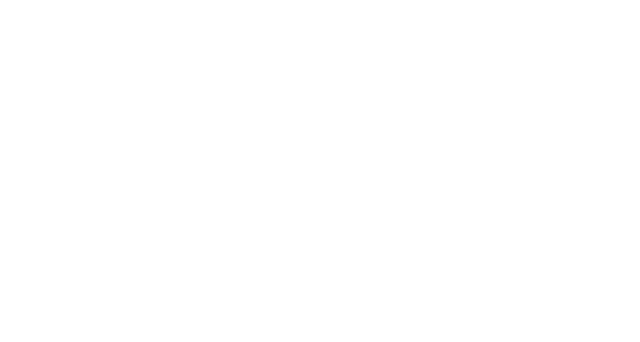
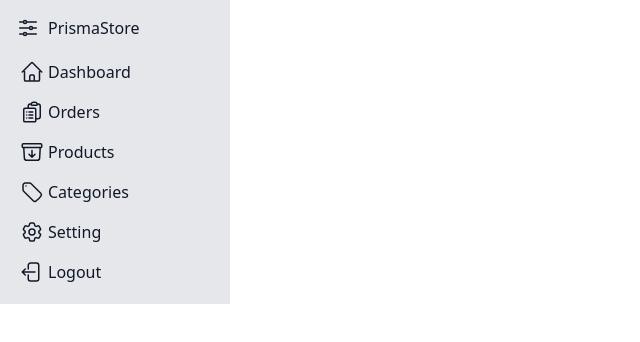
Before and after one commit to om0852/prima-store, a Next.js app: page /components/Nav in a window 1280 px wide. Shown: the top 342 px of the page, without its empty margins (0-640 px from the left). Built offline with nearby package versions, Linux system fonts and the light colour scheme.

Commit message:
sidebar resposive implemented

```diff
--- a/pages/api/auth/[...nextauth].js
+++ b/pages/api/auth/[...nextauth].js
@@ -28,6 +28,8 @@
   if (adminEmails.includes(session?.user?.email)) {
     return true;
   } else {
+    res.status(401);
+    res.end();
     throw new Error("Not a admin");
   }
 }
--- a/pages/components/Layout.js
+++ b/pages/components/Layout.js
@@ -1,16 +1,18 @@
 import { signIn, signOut, useSession } from "next-auth/react";
-import React from 'react'
+import React, { useState } from "react";
 import Nav from "./Nav";
+import Logo from "./Logo";
 
-const Layout = ({children}) => {
+const Layout = ({ children }) => {
   const { data: session } = useSession();
+  const [showNav, setShowNav] = useState(false);
   if (!session) {
     return (
-        <div className="bg-blue-900 w-screen h-screen flex items-center">
+      <div className="bg-customBg w-screen h-screen flex items-center">
         <div className="text-center w-full ">
           <button
             onClick={() => signIn("google")}
-              className="bg-white p-2 rounded-lg px-4"
+            className="bg-blue-400 p-2 rounded-lg px-4"
           >
             {" "}
             Login With Google
@@ -20,13 +22,42 @@
     );
   }
 
-
   return (
-    <div className="bg-blue-900 min-h-screen flex">
-      <Nav/>
-      <div className="bg-white flex-grow mt-2 mr-2 rounded-lg p-4 mb-2">{children}</div>
+    <div className="bg-gray-100 text-black min-h-screen h-screen">
+      <div className="block md:hidden flex items-center">
+        <button
+          onClick={() => {
+            setShowNav(true);
+          }}
+          className=" block  md:hidden"
+        >
+          <svg
+            xmlns="http://www.w3.org/2000/svg"
+            fill="none"
+            viewBox="0 0 24 24"
+            strokeWidth={1.5}
+            stroke="currentColor"
+            className="size-6"
+          >
+            <path
+              strokeLinecap="round"
+              strokeLinejoin="round"
+              d="M3.75 6.75h16.5M3.75 12h16.5m-16.5 5.25h16.5"
+            />
+          </svg>
+        </button>
+        <div className="flex grow justify-center mr-6">
+        <Logo />
+        </div>
+      </div>
+      <div className="flex h-screen" onClick={() => setShowNav(false)}>
+        <Nav showNav={showNav} />
+        <div className="bg-white flex-grow mt-2 mr-2 rounded-lg p-4 mb-2">
+          {children}
+        </div>
+      </div>
     </div>
   );
-}
+};
 
-export default Layout
+export default Layout;
--- /dev/null
+++ b/pages/components/Logo.js
@@ -0,0 +1,25 @@
+import Link from 'next/link'
+import React from 'react'
+
+const Logo = () => {
+  return (
+<Link href={"/"} className="flex gap-2 ">
+        <svg
+          xmlns="http://www.w3.org/2000/svg"
+          fill="none"
+          viewBox="0 0 24 24"
+          strokeWidth={1.5}
+          stroke="currentColor"
+       className='size-6'
+        >
+          <path
+            strokeLinecap="round"
+            strokeLinejoin="round"
+            d="M10.5 6h9.75M10.5 6a1.5 1.5 0 1 1-3 0m3 0a1.5 1.5 0 1 0-3 0M3.75 6H7.5m3 12h9.75m-9.75 0a1.5 1.5 0 0 1-3 0m3 0a1.5 1.5 0 0 0-3 0m-3.75 0H7.5m9-6h3.75m-3.75 0a1.5 1.5 0 0 1-3 0m3 0a1.5 1.5 0 0 0-3 0m-9.75 0h9.75"
+          />
+        </svg>
+        <span>PrismaStore</span>
+      </Link>  )
+}
+
+export default Logo
--- a/pages/components/Nav.jsx
+++ b/pages/components/Nav.jsx
@@ -3,32 +3,25 @@
 import { usePathname } from "next/navigation";
 import { useRouter } from "next/router";
 import React from "react";
+import Logo from "./Logo";
 
-const Nav = () => {
+const Nav = ({showNav}) => {
   const router = useRouter();
   const { pathname } = router;
+  const inactiveIcon="w-6 h-6";
+  const activeIcon=inactiveIcon+" fill-primary"
   const inactiveLink = "flex gap-1 p-1";
-  const activeLink = inactiveLink + " bg-white text-blue-900 rounded-l-lg";
+  const activeLink = inactiveLink + " bg-[#eae8fb] text-blue-900  rounded-sm";
+  async function logout(){
+    await router.push("/");
+    await signOut()
+  }
   return (
-    <aside className="text-white p-4 pr-0">
-      <Link href={"/"} className="flex gap-2 mb-4 mr-4 ">
-        <svg
-          xmlns="http://www.w3.org/2000/svg"
-          fill="none"
-          viewBox="0 0 24 24"
-          strokeWidth={1.5}
-          stroke="currentColor"
-          className="size-6"
-        >
-          <path
-            strokeLinecap="round"
-            strokeLinejoin="round"
-            d="M10.5 6h9.75M10.5 6a1.5 1.5 0 1 1-3 0m3 0a1.5 1.5 0 1 0-3 0M3.75 6H7.5m3 12h9.75m-9.75 0a1.5 1.5 0 0 1-3 0m3 0a1.5 1.5 0 0 0-3 0m-3.75 0H7.5m9-6h3.75m-3.75 0a1.5 1.5 0 0 1-3 0m3 0a1.5 1.5 0 0 0-3 0m-9.75 0h9.75"
-          />
-        </svg>
-        <span>PrismaStore</span>
-      </Link>
-      <nav className="flex flex-col gap-2">
+    <aside className={(showNav==true?"left-0":"-left-full")+" top-0 text-gray-900 p-4 fixed transition-all duration-150 w-full bg-gray-200 h-full md:static md:w-[18%] md:h-full"}>
+      <div className="mb-4 mr-4">
+        <Logo/>
+      </div>
+      <nav className="flex flex-col gap-2 ">
         <Link
           href={"/"}
           className={pathname == "/" ? activeLink : inactiveLink}
@@ -39,7 +32,8 @@
             viewBox="0 0 24 24"
             strokeWidth={1.5}
             stroke="currentColor"
-            className="size-6"
+              className={pathname.includes("/") ? activeIcon: inactiveIcon}
+
           >
             <path
               strokeLinecap="round"
@@ -59,7 +53,8 @@
             viewBox="0 0 24 24"
             strokeWidth={1.5}
             stroke="currentColor"
-            className="size-6"
+              className={pathname.includes("/orders") ? activeIcon: inactiveIcon}
+
           >
             <path
               strokeLinecap="round"
@@ -79,7 +74,8 @@
             viewBox="0 0 24 24"
             strokeWidth={1.5}
             stroke="currentColor"
-            className="size-6"
+              className={pathname.includes("/products") ? activeIcon: inactiveIcon}
+
           >
             <path
               strokeLinecap="round"
@@ -101,7 +97,8 @@
             viewBox="0 0 24 24"
             strokeWidth={1.5}
             stroke="currentColor"
-            className="size-6"
+              className={pathname.includes("/categories") ? activeIcon: inactiveIcon}
+
           >
             <path
               strokeLinecap="round"
@@ -126,7 +123,8 @@
             viewBox="0 0 24 24"
             strokeWidth="1.5"
             stroke="currentColor"
-            className="size-6"
+              className={pathname.includes("/settings") ? activeIcon: inactiveIcon}
+
           >
             <path
               strokeLinecap="round"
@@ -141,14 +139,15 @@
           </svg>
           Setting
         </Link>
-        <button onClick={()=>signOut()} className={inactiveLink}>
+        <button onClick={()=>{logout()}} className={inactiveLink}>
           <svg
             xmlns="http://www.w3.org/2000/svg"
             fill="none"
             viewBox="0 0 24 24"
             strokeWidth={1.5}
             stroke="currentColor"
-            className="size-6"
+              className="size-6"
+
           >
             <path
               strokeLinecap="round"
--- a/pages/products.js
+++ b/pages/products.js
@@ -18,7 +18,7 @@
     <Layout>
       <Link
         href={"/products/new"}
-        className=" text-white py-1 px-2 rounded-md bg-blue-900"
+        className=" text-white py-1 px-2 rounded-md bg-gray-200"
       >
         Add new product
       </Link>
--- a/styles/globals.css
+++ b/styles/globals.css
@@ -19,7 +19,7 @@
   @apply text-blue-900;
 }
 .btn-primary {
-  @apply bg-blue-900 text-white px-4 py-1 rounded-md;
+  @apply bg-blue-500 text-white px-4 py-1 rounded-md;
 }
 table.basic {
   @apply w-full;
@@ -31,14 +31,17 @@
   @apply border border-blue-200 p-1;
 }
 table.basic a {
-  @apply bg-blue-900 text-white text-sm p-1 rounded-md px-2 inline-flex gap-2 flex-row mx-1;
+  @apply bg-blue-500 text-white text-sm p-1 rounded-md px-2 inline-flex gap-2 flex-row mx-1;
+}
+.table.basic button {
+@apply bg-blue-500 text-white
 }
 .btn-red,
 .btn-default {
   @apply px-4 py-1 rounded-md;
 }
 .btn-red {
-  @apply bg-red-800 text-white;
+  @apply bg-red-800 text-black;
 }
 .btn-default {
   @apply bg-gray-500 text-white;
--- a/tailwind.config.js
+++ b/tailwind.config.js
@@ -9,7 +9,15 @@
     "./src/**/*.{js,ts,jsx,tsx,mdx}",
   ],
   theme: {
-    extend: {},
+    extend: {
+      color:{
+        primary:"#5542F6",
+        highlight:"#EAE8FB",
+        customBg: '#fbfafd',
+
+      },
+
+    },
   },
   plugins: [],
 };
```
Lines whose indentation alone changed are shown as unchanged.
